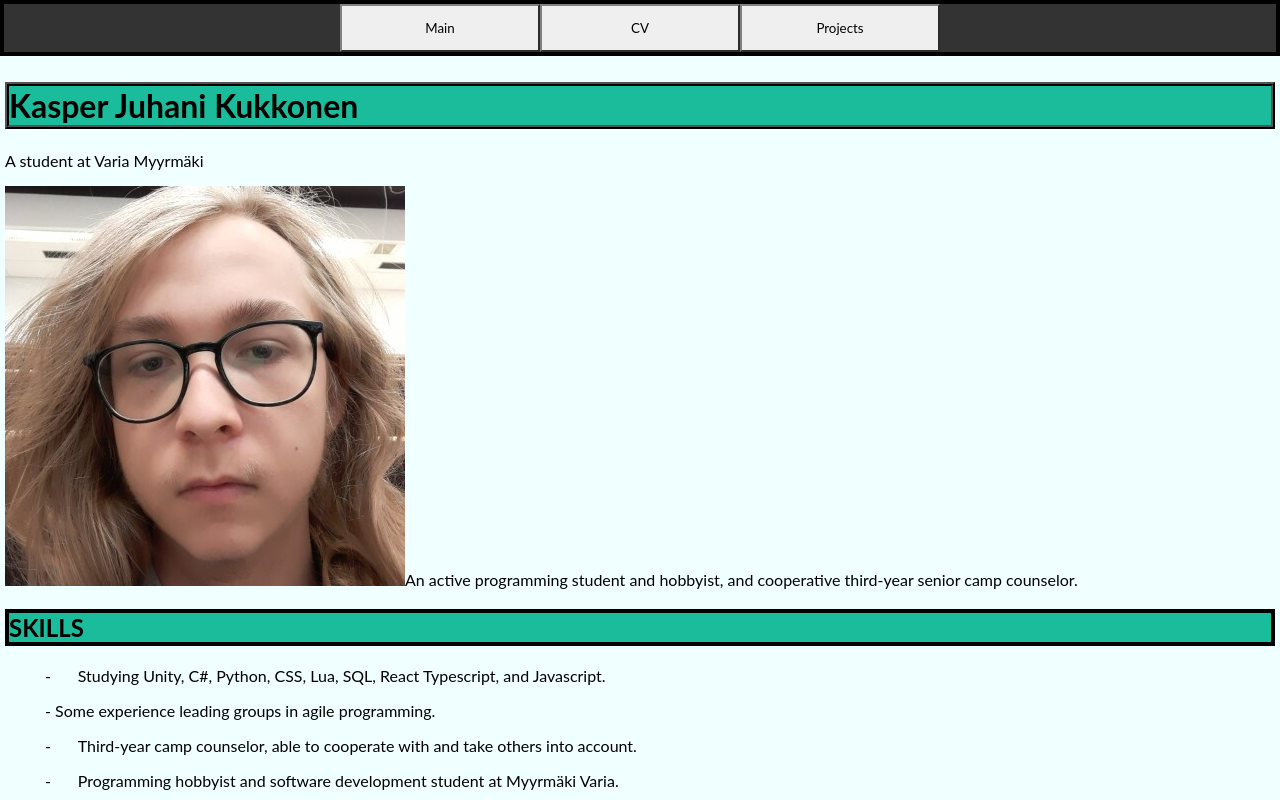
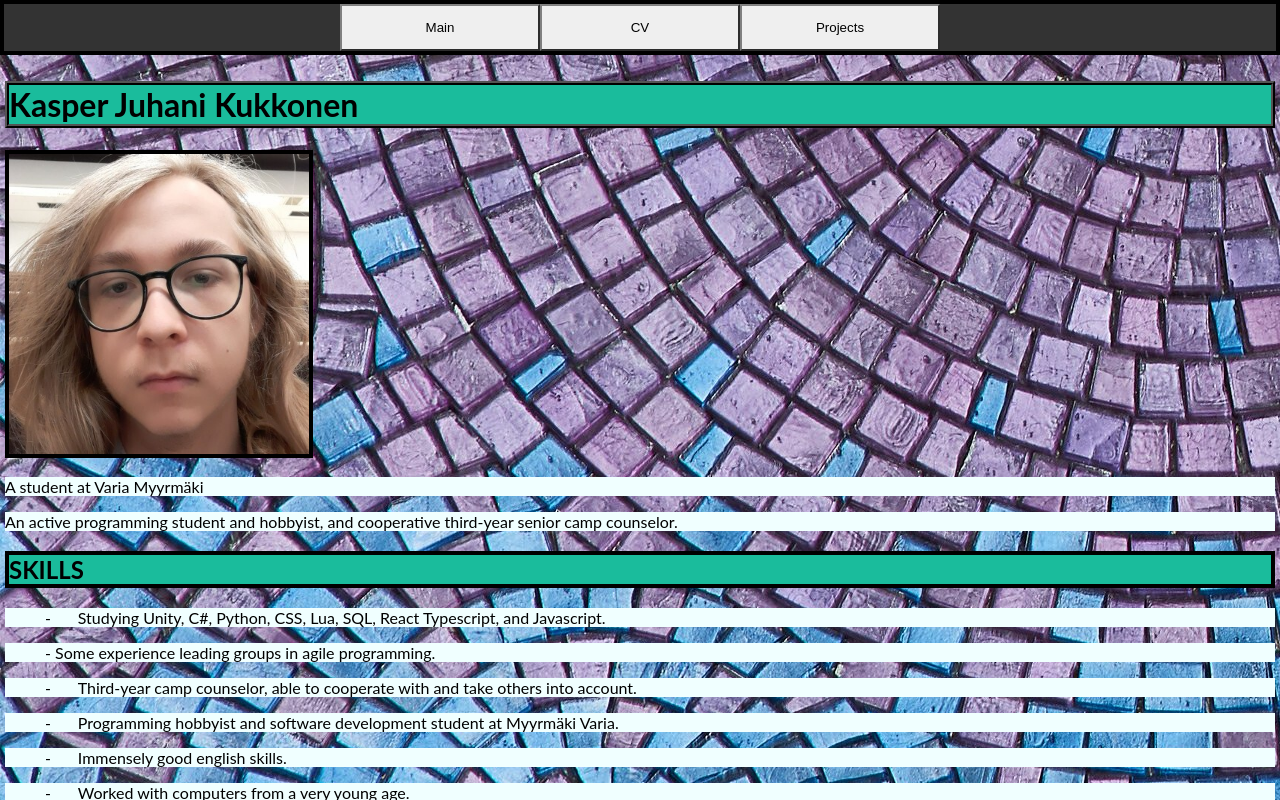
Before and after one commit to shrimptrimp/portfolio-project, a React (Create React App) app: page /cv in a window 1280 px wide. Shown: the top 800 px of the page. Built offline with nearby package versions, Linux system fonts and the light colour scheme.

Commit message:
testing adding images

```diff
--- a/src/components/example/CV.module.scss
+++ b/src/components/example/CV.module.scss
@@ -4,7 +4,8 @@
     width: auto;
     padding: 5px;
     background-color:azure;
-    font-family: "Lato", sans-serif; }
+    background-image: url(mosaico.png);
+    background-repeat:inherit; }
 
 h2 {
     background-color: #1abc9c;
@@ -19,3 +20,14 @@ h1 {
     padding: 0;
     font-family: "Lato", sans-serif;
 }
+
+h3, h4, p, ul {
+    background-color: azure;
+}
+
+img {
+    width: 300px;
+    height: 300px;
+    justify-content: left;
+    border: 4px solid black;
+}
--- a/src/components/example/CV.tsx
+++ b/src/components/example/CV.tsx
@@ -9,9 +9,10 @@ const CV: React.FC<CVProps> = () => {
   return (
     <div className={styles.container}>
       <h1>Kasper Juhani Kukkonen</h1>
+      <img src={me}></img>
       <p>A student at Varia Myyrmäki</p>
-      <img src={me}></img>
-      An active programming student and hobbyist, and cooperative third-year senior camp counselor.
+      <p>An active programming student and hobbyist, and cooperative third-year senior camp counselor.</p>
+
 
       <h2>SKILLS</h2>
       <ul>-	Studying Unity, C#, Python, CSS, Lua, SQL, React Typescript, and Javascript.</ul>
@@ -29,18 +30,20 @@ const CV: React.FC<CVProps> = () => {
 
       <h3>Cooking group counselor at Hakunila Church</h3>
       <h4>10/2017 - 11/2017 </h4>
-      Directed a children's cooking group with some other volunteers.
+      <p>Directed a children's cooking group with some other volunteers.</p>
       <h3>Summer job as a snack salesman</h3>
       <h4>8/4 - 20/4/2018</h4>
       <div>I worked as a snack stall employee handing out snacks with my local church as a summer job.</div>
       <div>The job included attracting customers, taking customer orders, serving them and generally being entertaining.</div>
       <h3>Camp counselor at Hakunila Church</h3>
       <h4>2019 - </h4>
+      <p>
       <div>I began taking counselor training almost immediately after my confirmation ceremony. I went to training for three years.</div>
       <div>As a counselor at several camps my responsibilities included but were not limited to ensuring the safety and wellbeing of the youths at the camp, doing games and sketches, </div>
       <div>teaching of the passages that the youths need to know to pass camp, leading bible study groups, acting as a general trust person and creating a positive atmosphere. </div>
       <div>After 3 years I was allowed to take senior camp counselor studies, which I took and now my responsibilities also include (in addition to the previous responsibilities) <br />
         training of newer counselors, and guiding of other counselors at camp.</div>
+        </p>
       <h2>QUALIFICATIONS AND STUDIES</h2>
       <h3>Elementary School</h3>
       <h4>2011 - 2016</h4>
--- a/src/components/navbar/navbar.module.scss
+++ b/src/components/navbar/navbar.module.scss
@@ -5,7 +5,6 @@
   border: 4px solid black;
   justify-content: center;
   text-align: center;
-  font-family: "Lato", sans-serif;
 }
 
 .topnav button {
@@ -22,18 +21,17 @@
   border: 2px solid grey;
   border-style: outset;
   border-radius: 0;
-  font-family: "Lato", sans-serif;
 }
 
 .topnav button:hover {
   background-color: rgb(202, 26, 26);
   color: rgb(255, 255, 255);
   border-style: inset;
-  font-family: "Lato", sans-serif;
 }
 
 body {
   border: 0;
   margin: 0;
   padding: 0;
+  font-family: "Lato", sans-serif;
 }
```
